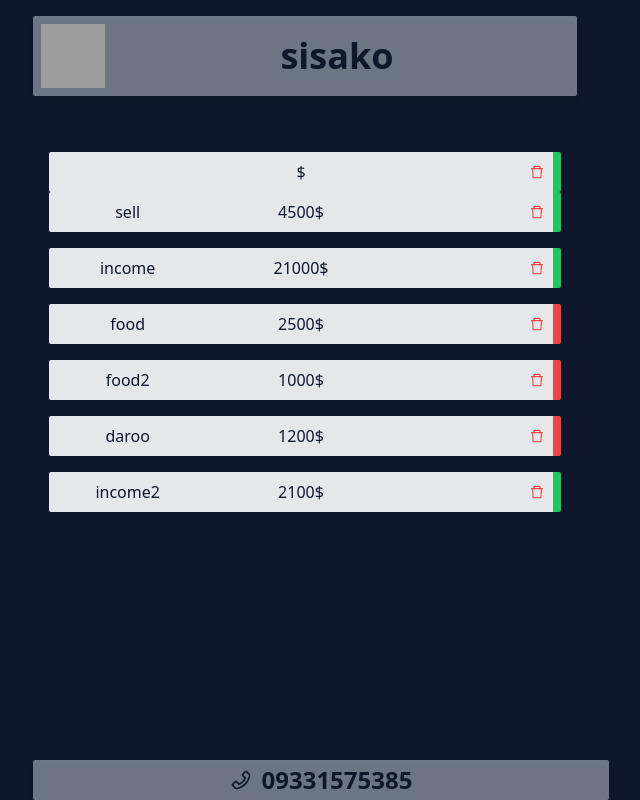
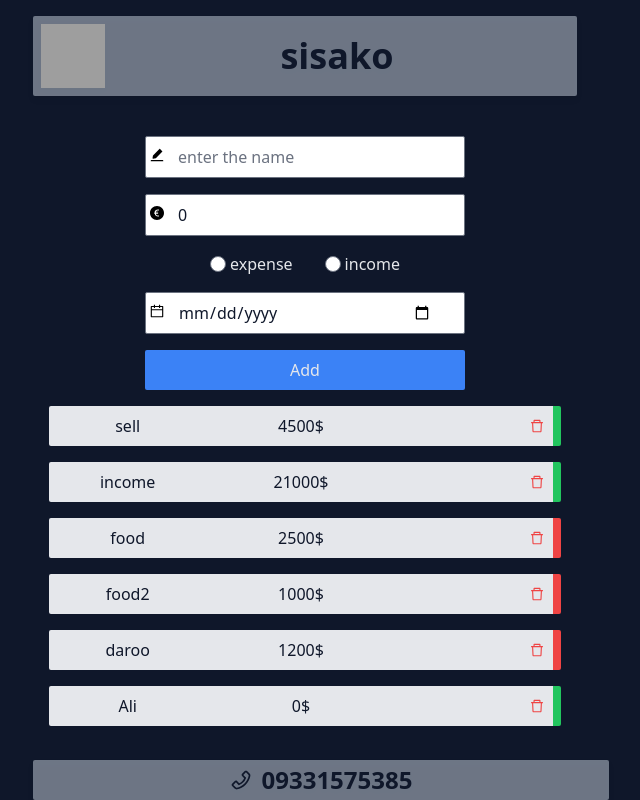
Before and after one commit to Arman-Abbasian/expense_tracker_app, a React (Create React App) app: page / in a window 1280 px wide. Shown: the whole page, without its empty margins (335-975 px from the left). Built offline with nearby package versions, Linux system fonts and the light colour scheme; data requests are answered from the project's data file; grey boxes are pictures that could not be loaded.

Commit message:
some changes

```diff
--- a/db.json
+++ b/db.json
@@ -36,10 +36,10 @@
       "id": 17
     },
     {
-      "name": "income2",
-      "cost": "2100",
-      "type": "income",
-      "date": "2022-11-15",
+      "name": "Ali",
+      "cost": 0,
+      "type": "",
+      "date": "",
       "id": 18
     }
   ]
--- a/src/App.js
+++ b/src/App.js
@@ -7,6 +7,7 @@ import  { Toaster } from 'react-hot-toast';
 import CostProvider from './Providers/CostProvider';
 import CostContext from './components/useContext/CostContext';
 import CostsContext from './components/useContext/CostsContext';
+import FormContext from './components/useContext/FormContext';
 
 
 
@@ -15,14 +16,14 @@ function App() {
   <div className='p-4 container mx-auto max-w-xl text-gray-200'>
     {/* <Layout>
       <Balance />
-      <Toaster />
     </Layout> */}
     <Layout>
+      <FormContext />
       <CostProvider>
-        <CostContext />
         <CostsContext />
       </CostProvider>
     </Layout>
+    <Toaster />
   </div>
   );
 }
--- a/src/Providers/CostProvider.jsx
+++ b/src/Providers/CostProvider.jsx
@@ -2,7 +2,7 @@ import axios from "axios";
 import { useContext } from "react";
 import { useState } from "react";
 import { createContext } from "react";
-import { toast } from "react-toastify";
+import { toast } from "react-hot-toast";
 
 const CostContext=createContext();
 const CostContextDispatcher=createContext();
@@ -34,17 +34,17 @@ export const useCostActions=()=>{
         .then(res=>setCosts({cost:res.data,loading:false,error:null}))
         .catch(err=>setCosts({cost:[],loading:false,error:err.message}));
     };
-    // //add one comment
-    // const addOneComment=(payload)=>{
-    //         axios.post(`http://localhost:4000/comments`,payload)
-    //         .then(res=>{
-    //             initialLoading();
-    //             toast.success("new data added successfully")
-    //         })
-    //         .catch(err=>toast.error(err.message));
-    //     };
+    //add one comment
+    const addOneCost=(payload)=>{
+            axios.post(`http://localhost:4000/expenses`, payload)
+            .then(res=>{
+                toast.success("new data added successfully");
+                initialLoading();
+            })
+            .catch(err=>toast.error(err.message));
+        };
         //delete one comment
-    const deleteOneComment=(payload)=>{
+    const deleteOneCost=(payload)=>{
         axios.delete(`http://localhost:4000/expenses/${payload}`)
         .then(res=>{
             toast.success("cost deleted successfully");
@@ -52,13 +52,13 @@ export const useCostActions=()=>{
         })
         .catch(err=>toast.error(err.message));
     };
-    const showDetail=(payload)=>{
-        axios.get(`http://localhost:4000/expenses/${payload}`)
-        .then(res=>{
-          return (res.data)
-        })
-        .catch(err=>toast.error(err.message));
+    // const showDetail=(payload)=>{
+    //     axios.get(`http://localhost:4000/expenses/${payload}`)
+    //     .then(res=>{
+    //       return (res.data)
+    //     })
+    //     .catch(err=>toast.error(err.message));
+    // };
+
+        return {initialLoading,deleteOneCost,addOneCost};
     };
-
-        return {initialLoading,deleteOneComment,showDetail};
-    };
--- a/src/components/useContext/CostsContext.jsx
+++ b/src/components/useContext/CostsContext.jsx
@@ -1,21 +1,20 @@
+import axios from "axios";
 import { useState } from "react";
 import { useEffect } from "react";
+import { toast } from "react-toastify";
 import { useCostActions, useCosts } from "../../Providers/CostProvider";
 import CostContext from "./CostContext";
 
 
 const CostsContext = ({}) => {
-    const [selectedItem,setSelectedItem]=useState(null);
+    const [selectedItem,setSelectedItem]=useState(null)
     const costs=useCosts();
-    const {initialLoading,deleteOneComment,showDetail}=useCostActions();
+    const {initialLoading,deleteOneCost}=useCostActions();
 
-    useEffect(()=>{initialLoading()},[])
+    useEffect(()=>{initialLoading()},[]);
 
     const showItemDetail=(id)=>{
-       const d= showDetail(id);
-       console.log(d)
-
-
+        setSelectedItem(id)
     }
 
     const rendered=()=>{
@@ -24,8 +23,9 @@ const CostsContext = ({}) => {
         !costs.cost && <p>no cost added</p>
         return (
             <div className="flex flex-col justify-center items-center gap-4 w-full">
+
             {costs.cost.map(item=>(
-                <CostContext key={item.id} name={item.name} cost={item.cost} type={item.type} onDelete={()=>deleteOneComment(item.id)} showDetail={()=>showItemDetail(item.id)} />
+                <CostContext key={item.id} name={item.name} cost={item.cost} type={item.type} onDelete={()=>deleteOneCost(item.id)} showDetail={()=>showItemDetail(item.id)} />
             ))}
         </div>
         )
--- a/src/components/useContext/FormContext.jsx
+++ b/src/components/useContext/FormContext.jsx
@@ -1,15 +1,17 @@
 import { useState } from "react";
 import { AiFillEdit,AiFillEuroCircle,AiOutlineCalendar } from "react-icons/ai";
+import { useCostActions } from "../../Providers/CostProvider";
 
-const FormContext = ({addOne,setShowForm}) => {
+const FormContext = () => {
     const [formValues,setFormValues]=useState({name:"",cost:0,type:"",date:""});
+    const {addOneCost}=useCostActions();
     const changeHandler=(e)=>{
         setFormValues({...formValues,[e.target.name]:e.target.value});
     }
     const submitHandler=(e)=>{
         e.preventDefault();
-        addOne(formValues);
-        setShowForm();
+        addOneCost(formValues);
+        setFormValues({name:"",cost:0,type:"",date:""});
     }
     return (
         <div className="transition ease-in-out duration-1000">
--- a/src/components/useContext/ShowTotalCostsContext.jsx
+++ b/src/components/useContext/ShowTotalCostsContext.jsx
@@ -1,14 +1,37 @@
+import { useEffect, useState } from "react";
+import { useCosts } from "../../Providers/CostProvider";
+
 const ShowTotalCostsContext = ({expense}) => {
+    const costs=useCosts();
+    const {initialLoading,deleteOneCost}=useCostActions();
+    const [totalExpenses,setTotalExpenses]=useState(0);
+    const [totalIncomes,setTotalIncomes]=useState(0);
+
+    useEffect(()=>{
+        let income=0;
+        let expense=0;
+        costs.forEach(item => {
+            if(item.type==="expense"){
+                expense+=item.cost
+            }
+            else{
+                income+=item.cost
+            }
+        });
+        setTotalExpenses(expense);
+        setTotalIncomes(expense);
+    },[])
+
     return (
         <div>
             <div className="flex justify-between items-center">
                 <div className="w-1/3 bg-gray-200 flex flex-col gap-2 items-center justify-center rounded-sm text-red-700">
                     <p>Expense</p>
-                    <p>{expense.expense}$</p>
+                    <p>{totalExpenses}$</p>
                 </div>
                 <div className="w-1/3 bg-gray-200 flex flex-col gap-2 items-center justify-center rounded-sm text-green-700">
                     <p>Income</p>
-                    <p>{expense.income}$</p>
+                    <p>{totalIncomes}$</p>
                 </div>
             </div>
         </div>
```
